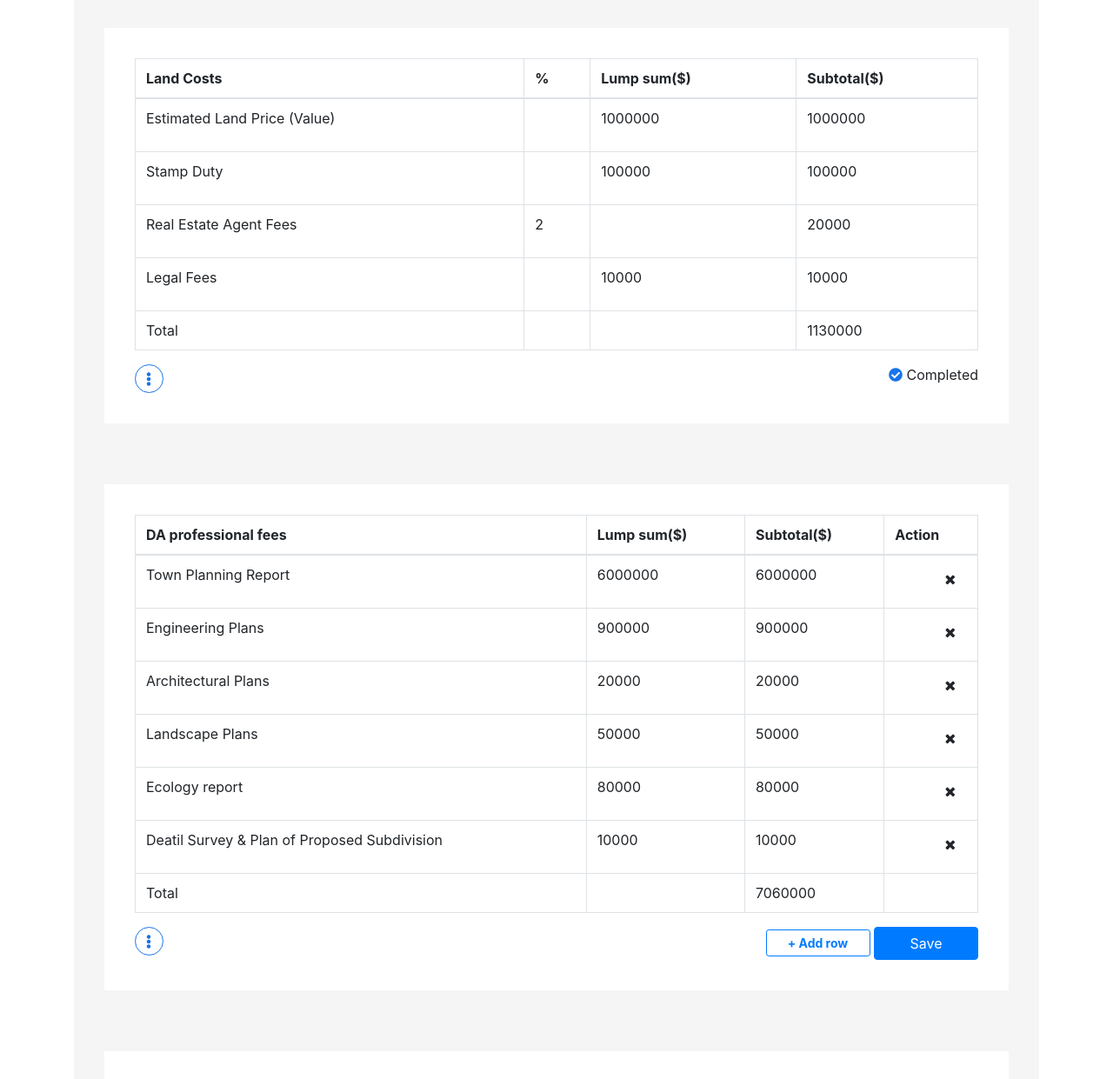
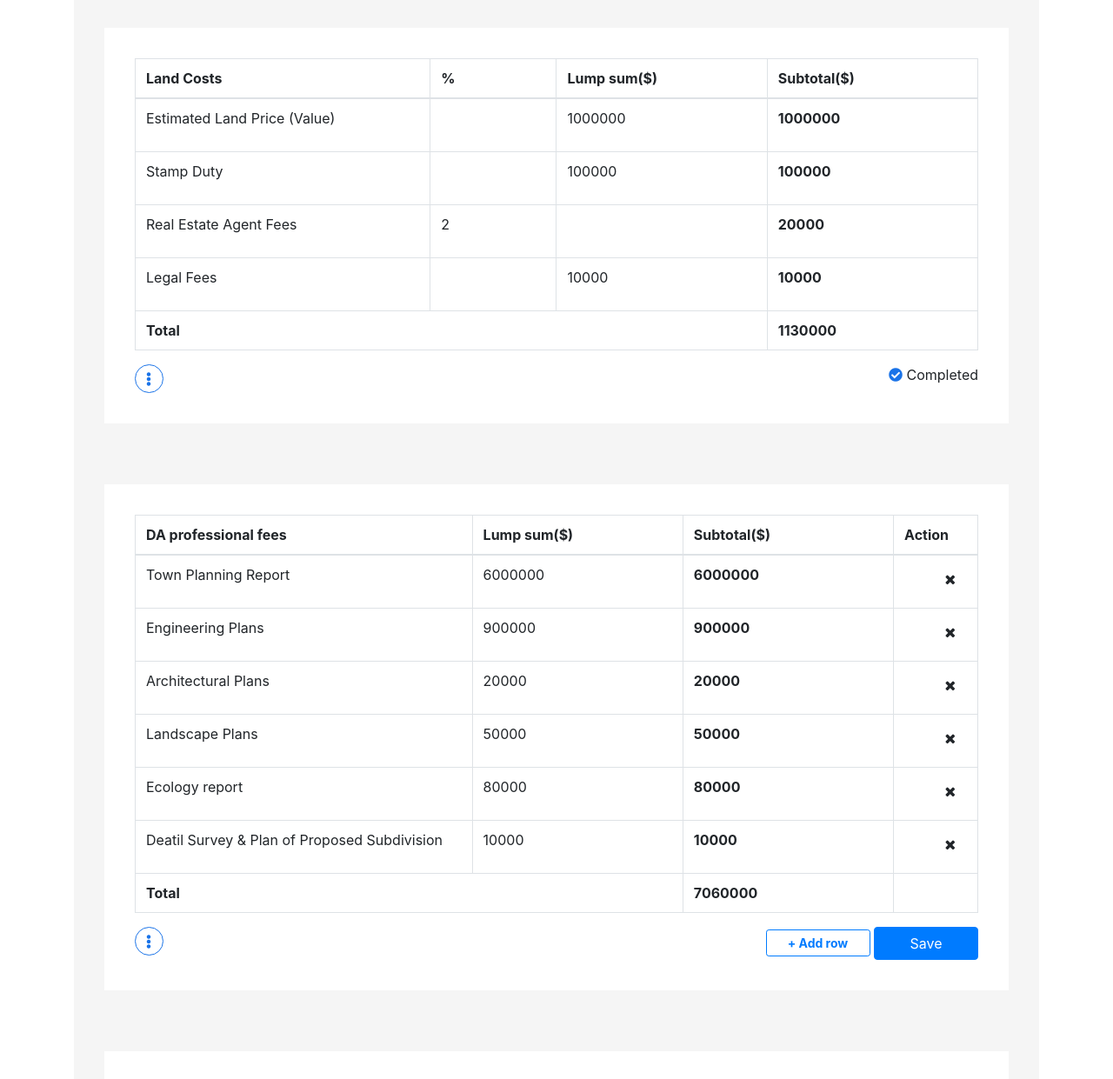
Before and after one commit to Arrify/live-webapp, a plain HTML site: page index2.html in a window 1280 px wide. Shown: the part 258-1499 px from the top of the page at 87% size. Drawn offline with nearby package versions, Linux system fonts and the light colour scheme.

Commit message:
Update index2.html

```diff
--- a/index2.html
+++ b/index2.html
@@ -111,16 +111,16 @@
                                  id="land_cost_table">
                                 <table class="table align-middle table-bordered" style="background-color: white;">
                                     <thead>
-                                    <th>
+                                    <th width="35%" >
                                         Land Costs
                                     </th>
-                                    <th>
+                                    <th width="15%">
                                         %
                                     </th>
-                                    <th>
+                                    <th width="25%">
                                         Lump sum($)
                                     </th>
-                                    <th>
+                                    <th width="25%">
                                         Subtotal($)
                                     </th>
                                     <!--<th>
@@ -138,7 +138,7 @@
                                             <div v-show="landcost.edit == false">
                                                 <p> {{landcost.percentageValue}} </p>
                                             </div>
-                                            <input v-show="landcost.edit == true" v-model="landcost.percentageValue"
+                                            <input class="c-input" v-show="landcost.edit == true" v-model="landcost.percentageValue"
                                                    onchange="editTableField(index,true)"
                                                    v-on:blur="landcost.edit=false; $emit('editTableField(index,true)')"
                                                    @keyup.enter="landcost.edit=false; $emit('editTableField(index,true)')"
@@ -148,14 +148,14 @@
                                             <div v-show="landcost.edit == false">
                                                 <p> {{landcost.lumpSum}} </p>
                                             </div>
-                                            <input v-show="landcost.edit == true" v-model="landcost.lumpSum"
+                                            <input  class="c-input" v-show="landcost.edit == true" v-model="landcost.lumpSum"
                                                    @change="editTableField(index,true)"
                                                    v-on:blur="landcost.edit=false; $emit('editTableField(index,true)')"
                                                    @keyup.enter="landcost.edit=false; $emit('editTableField(index,true)')"
                                                    type="text">
                                         </td>
                                         <td>
-                                            <div>
+                                            <div class="total">
                                                 <p> {{landcost.subtotal}} </p>
                                             </div>
                                             <!--<input v-show="user.edit == true" v-model="user.subtotal"
@@ -175,10 +175,8 @@
                                         </td>-->
                                     </tr>
                                     <tr>
-                                        <td>Total</td>
-                                        <td></td>
-                                        <td></td>
-                                        <td>{{land_cost_total}}</td>
+                                        <td colspan="3" class="total">Total</td>
+                                        <td class="total">{{land_cost_total}}</td>
                                     </tr>
                                     <!--<tr>
                                         <td>Estimated Land Price (Value)</td>
@@ -242,73 +240,29 @@
                                  id="da_professional_fees_table">
                                 <table class="table align-middle table-bordered" style="background-color: white;">
                                     <thead>
-                                    <th>
+                                    <th width="40%">
                                         DA professional fees
                                     </th>
-                                    <th>
+                                    <th width="25%">
                                         Lump sum($)
                                     </th>
-                                    <th>
+                                    <th width="25%">
                                         Subtotal($)
                                     </th>
-                                    <th>
+                                    <th width="10%">
                                         Action
                                     </th>
                                     </thead>
                                     <tbody>
 
-                                    <!--<tr>
-                                        <td>Town Planning Report</td>
-                                        <td class="ofWhiteBackgroundColor">0.00</td>
-                                        <td class="ofWhiteBackgroundColor">0.00</td>
-                                        <td></td>
-                                    </tr>
-                                    <tr>
-                                        <td>Engineering Plans</td>
-                                        <td class="ofWhiteBackgroundColor">0.00</td>
-                                        <td class="ofWhiteBackgroundColor">0.00</td>
-                                        <td></td>
-                                    </tr>
-                                    <tr>
-                                        <td>Architectural Plans</td>
-                                        <td class="ofWhiteBackgroundColor">0.00</td>
-                                        <td class="ofWhiteBackgroundColor">0.00</td>
-                                        <td></td>
-                                    </tr>
-                                    <tr>
-                                        <td>Landscape Plans</td>
-                                        <td class="ofWhiteBackgroundColor">0.00</td>
-                                        <td class="ofWhiteBackgroundColor">0.00</td>
-                                        <td></td>
-                                    </tr>
-                                    <tr>
-                                        <td>Ecology report</td>
-                                        <td class="ofWhiteBackgroundColor">0.00</td>
-                                        <td class="ofWhiteBackgroundColor">0.00</td>
-                                        <td></td>
-                                    </tr>
-                                    <tr>
-                                        <td>Deatil Survey & Plan of Proposed Subdivision</td>
-                                        <td class="ofWhiteBackgroundColor">0.00</td>
-                                        <td class="ofWhiteBackgroundColor">0.00</td>
-                                        <td></td>
-                                    </tr>
-                                    <tr>
-                                        <td><b>Total</b></td>
-                                        <td></td>
-                                        <td>0.00</td>
-                                        <td></td>
-                                    </tr>-->
 
                                     <tr v-for='(user, index) in da_professional_fees'>
                                         <td @click="user.edit = true">
-                                            <!--<div>
-                                                <p> {{user.label}} </p>
-                                            </div>-->
+
                                             <div v-show="user.edit == false">
                                                 <p> {{user.label}} </p>
                                             </div>
-                                            <input v-show="user.edit == true" v-model="user.label"
+                                            <input class="c-input" v-show="user.edit == true" v-model="user.label"
                                                    @change="editTableField(index,true)"
                                                    v-on:blur="user.edit=false; $emit('editTableField(index,true)')"
                                                    @keyup.enter="user.edit=false; $emit('editTableField(index,true)')"
@@ -318,14 +272,14 @@
                                             <div v-show="user.edit == false">
                                                 <p> {{user.lumpSum}} </p>
                                             </div>
-                                            <input v-show="user.edit == true" v-model="user.lumpSum"
+                                            <input class="c-input" v-show="user.edit == true" v-model="user.lumpSum"
                                                    @change="editTableField(index,true)"
                                                    v-on:blur="user.edit=false;"
                                                    @keyup.enter="user.edit=false;"
                                                    type="text">
                                         </td>
                                         <td>
-                                            <div>
+                                            <div  class="total">
                                                 <p> {{user.subtotal}} </p>
                                             </div>
 
@@ -352,9 +306,8 @@
                                         </td>-->
                                     </tr>
                                     <tr>
-                                        <td>Total</td>
-                                        <td></td>
-                                        <td>{{da_professional_fees_total}}</td>
+                                        <td colspan="2" class="total">Total</td>
+                                        <td  class="total">{{da_professional_fees_total}}</td>
                                         <td></td>
                                     </tr>
                                     <!--<tr v-for='(user, index) in land_cost'>
@@ -917,4 +870,17 @@ var da_professional_fees_table = new Vue({
 
 
 </script>
+
+<style>
+    .c-input {
+        width: 100%;
+    }
+
+    .total{
+        font-weight: bold;
+    }
+
+</style>
+
+
 </html>
```
